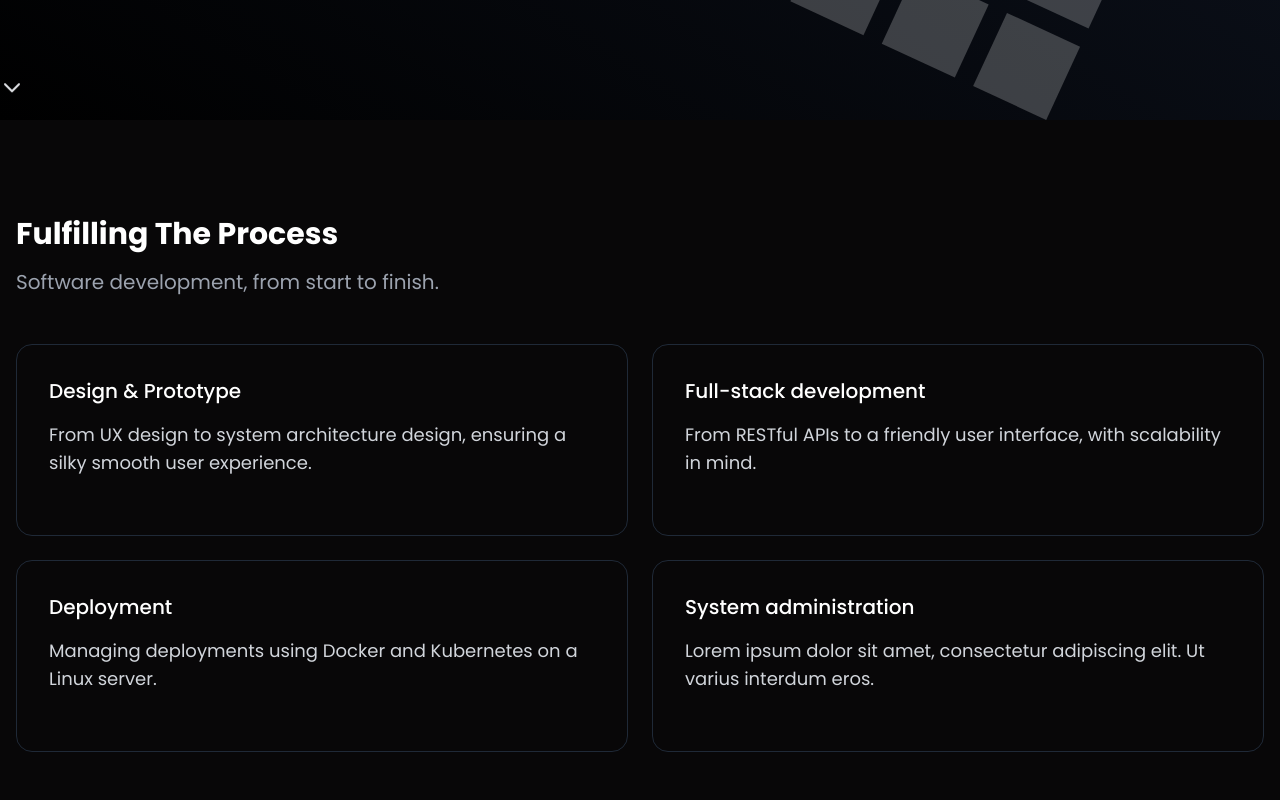
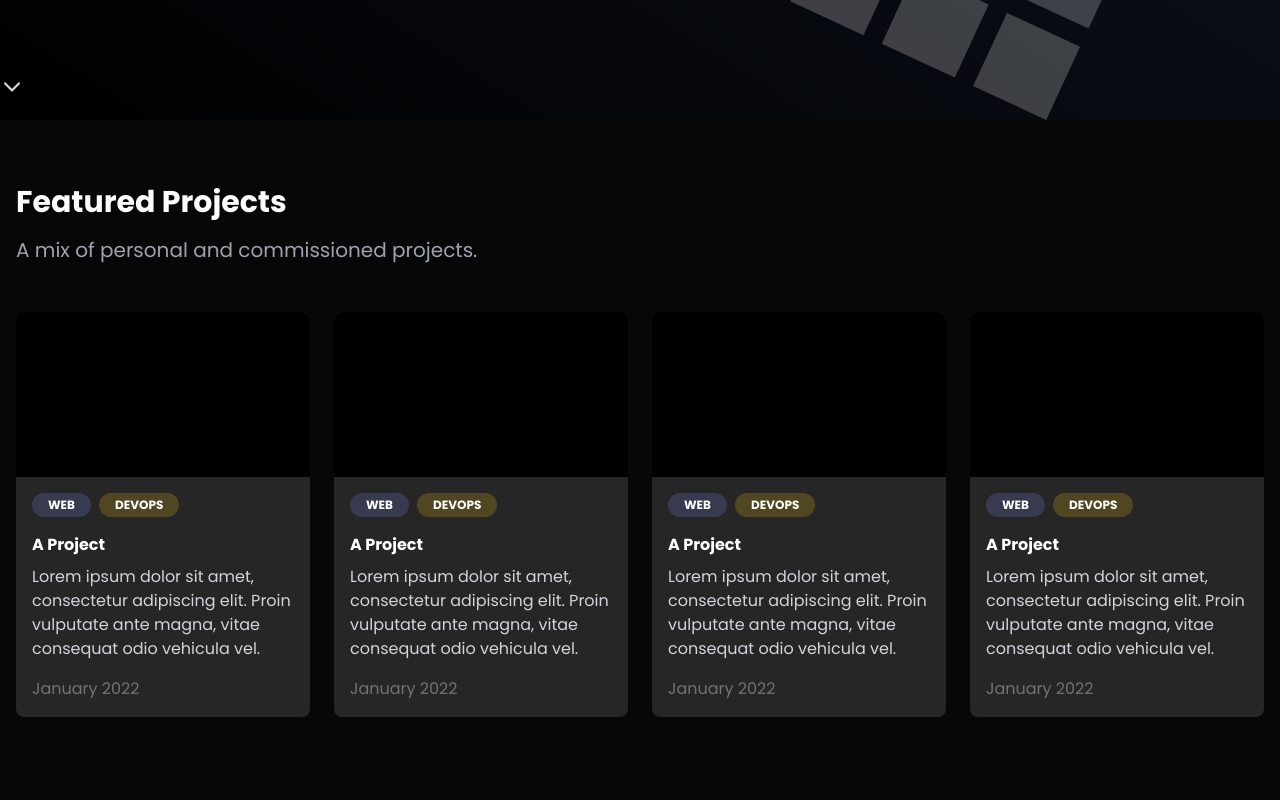
Before and after one commit to Cubxity/cubxity.dev, a Next.js app: page / in a window 1280 px wide. Shown: the part 680-1480 px from the top of the page. Built offline with nearby package versions, Linux system fonts and the light colour scheme.

Commit message:
wip: project display

```diff
--- /dev/null
+++ b/components/cms/ProjectCard.tsx
@@ -0,0 +1,62 @@
+import clsx from "clsx";
+import { useMemo } from "react";
+
+import { ProjectTag } from "../../src/cms/types";
+
+interface ProjectTagProps {
+  tag: ProjectTag;
+}
+
+const ProjectTag = ({ tag }: ProjectTagProps) => {
+  const colorStyle = useMemo(() => {
+    switch (tag) {
+      case "full-stack":
+        return "bg-teal-400/20";
+      case "web":
+        return "bg-indigo-400/20";
+      case "backend":
+        return "bg-blue-400/20";
+      case "minecraft":
+        return "bg-green-400/20";
+      case "devops":
+        return "bg-yellow-400/20";
+      case "sysadmin":
+        return "bg-red-400/20";
+    }
+  }, [tag]);
+
+  return (
+    <div
+      className={clsx(
+        "px-4 py-1 text-white text-xs font-bold rounded-full w-min uppercase",
+        colorStyle
+      )}
+    >
+      {tag}
+    </div>
+  );
+};
+
+export default function ProjectCard() {
+  return (
+    <div className="w-80 sm:w-auto bg-neutral-800 overflow-clip rounded-lg hover:scale-105 transition-transform snap-center">
+      <div className="aspect-video bg-black" />
+      <div className="p-4">
+        <ul className="pb-4 flex gap-2">
+          <li>
+            <ProjectTag tag="web" />
+          </li>
+          <li>
+            <ProjectTag tag="devops" />
+          </li>
+        </ul>
+        <h3 className="text-white font-bold pb-2">A Project</h3>
+        <span className="text-gray-300">
+          Lorem ipsum dolor sit amet, consectetur adipiscing elit. Proin
+          vulputate ante magna, vitae consequat odio vehicula vel.
+        </span>
+        <span className="text-neutral-500 block mt-4">January 2022</span>
+      </div>
+    </div>
+  );
+}
--- /dev/null
+++ b/components/cms/Projects.tsx
@@ -0,0 +1,20 @@
+import ProjectCard from "./ProjectCard";
+
+export default function Projects() {
+  return (
+    <ul className="flex overflow-x-auto sm:overflow-x-visible snap-proximity snap-x pb-2 sm:pb-0 sm:flex-none sm:grid md:grid-cols-2 xl:grid-cols-4 gap-6 pt-8 md:pt-12">
+      <li>
+        <ProjectCard />
+      </li>
+      <li>
+        <ProjectCard />
+      </li>
+      <li>
+        <ProjectCard />
+      </li>
+      <li>
+        <ProjectCard />
+      </li>
+    </ul>
+  );
+}
--- a/components/layout/Navigation.tsx
+++ b/components/layout/Navigation.tsx
@@ -14,11 +14,6 @@ export default function Navigation() {
         </li>
       </ul>
       <div className="grow" />
-      {/*<NextLink href="#" passHref>
-        <a className="font-xl font-semibold text-white rounded-full border-2 border-white px-8 py-2">
-          Get in touch
-        </a>
-      </NextLink>*/}
     </nav>
   );
 }
--- a/package.json
+++ b/package.json
@@ -9,6 +9,7 @@
   "dependencies": {
     "@fontsource/poppins": "^4.5.0",
     "@svgr/webpack": "^6.2.0",
+    "clsx": "^1.1.1",
     "next": "12.0.8",
     "preact": "^10.6.4",
     "preact-compat": "^3.19.0",
--- a/pages/index.tsx
+++ b/pages/index.tsx
@@ -2,11 +2,12 @@ import React from "react";
 
 import BackgroundImage from "../assets/svg/background.svg";
 import SEO from "../components/SEO";
+import Projects from "../components/cms/Projects";
 import Card from "../components/data/Card";
 import Navigation from "../components/layout/Navigation";
+import ScrollArrow from "../components/layout/ScrollArrow";
 import SectionHeader from "../components/layout/SectionHeader";
 import Socials from "../components/layout/Socials";
-import ScrollArrow from "../components/layout/ScrollArrow";
 
 export default function Index() {
   return (
@@ -24,7 +25,7 @@ export default function Index() {
           "resume",
         ]}
       />
-      <div className="h-screen min-h-[40rem] bg-gradient-to-bl from-gray-900 to-black flex flex-col min-h-fit relative">
+      <div className="h-screen min-h-[40rem] bg-gradient-to-bl from-gray-900 to-black flex flex-col relative">
         <Navigation />
         <header className="container m-auto px-4">
           <div className="lg:w-1/2">
@@ -45,7 +46,16 @@ export default function Index() {
         <ScrollArrow />
       </div>
       <main>
-        <section id="process" className="py-8 md:py-20 bg-background">
+        <section id="clients" className="py-8 md:py-12 bg-background">
+          <div className="container px-4 m-auto">
+            <SectionHeader
+              title="Featured Projects"
+              subtitle="A mix of personal and commissioned projects."
+            />
+            <Projects />
+          </div>
+        </section>
+        <section id="process" className="py-8 md:py-12 bg-background">
           <div className="container px-4 m-auto">
             <SectionHeader
               title="Fulfilling The Process"
--- /dev/null
+++ b/src/cms/types.ts
@@ -0,0 +1,15 @@
+export type ProjectTag =
+  | "full-stack"
+  | "web"
+  | "backend"
+  | "minecraft"
+  | "devops"
+  | "sysadmin";
+
+export interface Project {
+  readonly tags: ProjectTag[];
+  readonly name: string;
+  readonly description: string;
+
+
+}
```
Also changed, not shown: 1 other file (tests, documents, lock files or other folders).
